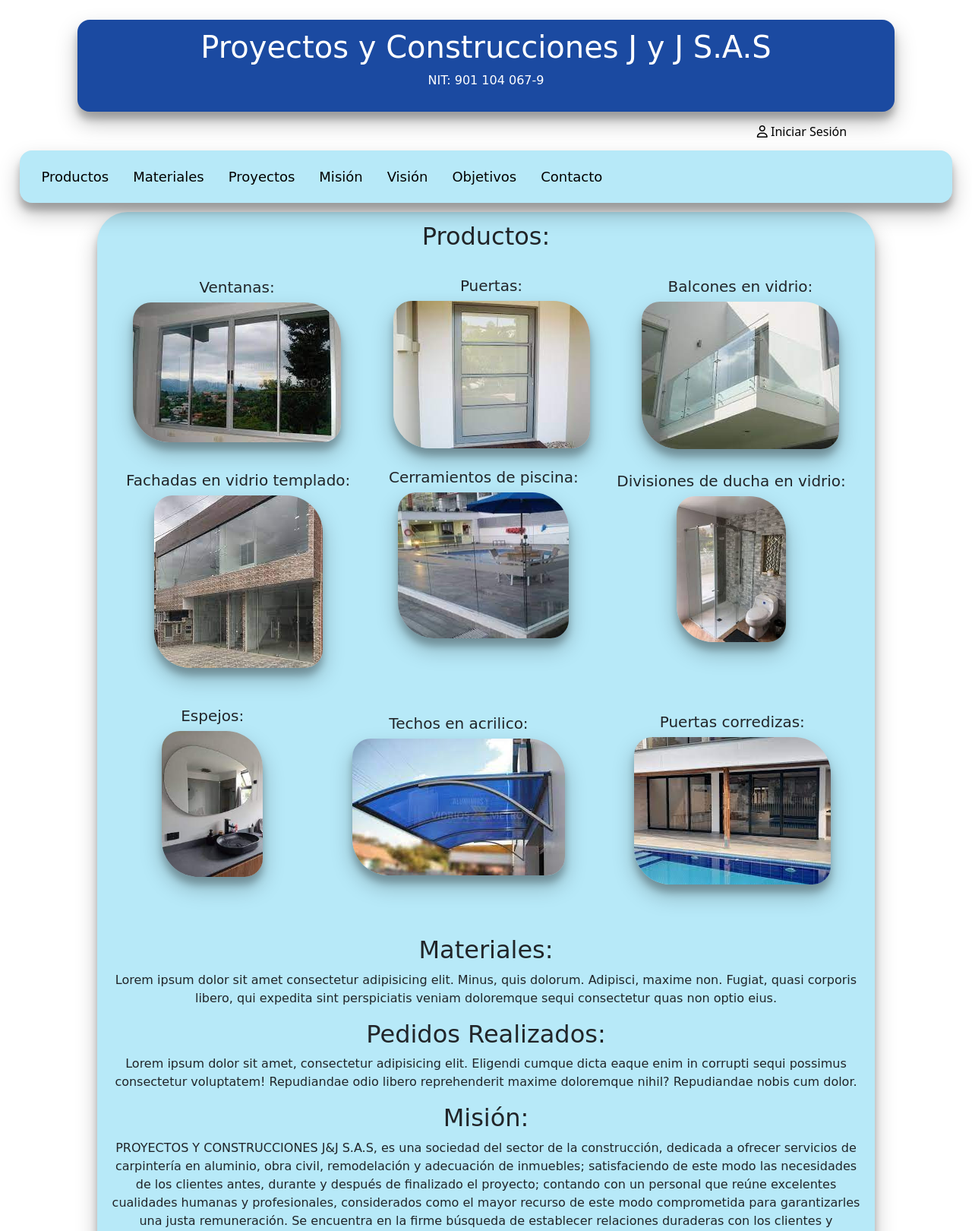
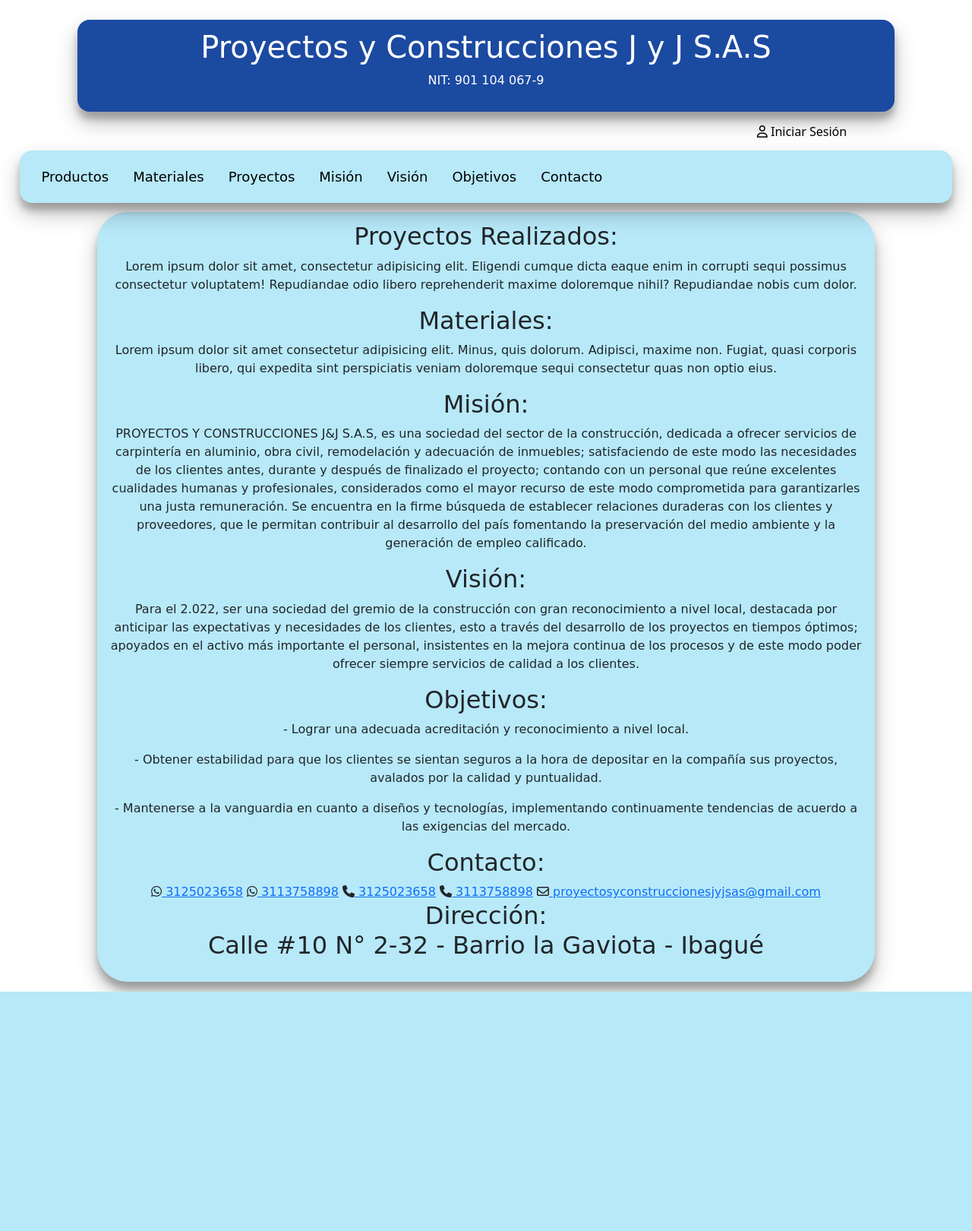
Before and after one commit to SebastianRubio1/Proyecto-Formativo, a Django app: page / in a window 1280 px wide. Shown: the top 1620 px of the page at 76% size. After the commit the page ends 1305 px from the top, so only its background shows below. Run offline with Django 4.2, Linux system fonts and the light colour scheme; some libraries are stand-ins or nearby versions; some web fonts are replaced.

Commit message:
version 1.12

```diff
--- a/api/static/css/main.css
+++ b/api/static/css/main.css
@@ -83,7 +83,8 @@
 }
 .productos{
     justify-content: space-around;
-    display: flex;
+
+
 }
 .text_productos{
     padding-top: 5%;
--- a/api/templates/index.html
+++ b/api/templates/index.html
@@ -19,62 +19,18 @@
             <li class="li"><a href="#mision">Misión</a></li>
             <li class="li"><a href="#vision">Visión</a></li>
             <li class="li"><a href="#objetivos">Objetivos</a></li>
-            <li class="li"><a href="#contacto">Contacto</a></li>
+            <l.i class="li"><a href="#contacto">Contacto</a></li>
         </ul>
     </nav>
     <main class="cuadro_principal">
-        <section id="productos" class="center">
-            <h2>Productos:</h2>
-            <div class="productos">
-                <div>
-                    <h5 class="text_productos">Ventanas: </h5>
-                    <img src="../static/css/images/Ventanas.jpeg" alt="" class="img_productos">
-                </div>
-                <div>
-                    <h5 class="text_productos">Puertas:</h5>
-                    <img src="../static/css/images/Puerta.jpeg" alt="" class="img_productos">
-                </div>
-                <div>
-                    <h5 class="text_productos">Balcones en vidrio:</h5>
-                    <img src="../static/css/images/Balcones en vidrio.jpeg" alt="" class="img_productos">
-                </div>
-            </div>
-            <div class="productos">
-                <div>
-                    <h5 class="text_productos">Fachadas en vidrio templado:</h5>
-                    <img src="../static/css/images//Fachdas.jpeg" alt=""  class="img_productos">
-                </div>
-                <div>
-                    <h5 class="text_productos">Cerramientos de piscina:</h5>
-                    <img src="../static/css/images/Cerramientos de piscina.jpeg" alt="" height="60%" width="90%" class="img_productos">
-                </div>
-                <div>
-                    <h5 class="text_productos">Divisiones de ducha en vidrio:</h5>
-                    <img src="../static/css/images/Divisiones de ducha.jpeg" alt="" height="60%" class="img_productos">
-                </div>
-            </div>
-            <div class="productos">
-                <div>
-                    <h5 class="text_productos">Espejos:</h5>
-                    <img src="../static/css/images/Espejos.jpeg" alt="" height="60%" class="img_productos">
-                </div>
-                <div>
-                    <h5 class="text_productos">Techos en acrilico:</h5>
-                    <img src="../static/css/images/Techos en acrilico.jpeg" alt="" class="img_productos">
-                </div>
-                <div>
-                    <h5 class="text_productos">Puertas corredizas:</h5>
-                    <img src="../static/css/images/Puertas corredizas.jpeg" alt="" class="img_productos">
-                </div>
-            </div>
+        <section id="proyectos" class="center">
+            <h2>Proyectos Realizados:</h2>
+            <p>Lorem ipsum dolor sit amet, consectetur adipisicing elit. Eligendi cumque dicta eaque enim in corrupti sequi possimus consectetur voluptatem! Repudiandae odio libero reprehenderit maxime doloremque nihil? Repudiandae nobis cum dolor.</p>
         </section>
         <section id="materiales" class="center">
             <h2>Materiales:</h2>
             <p>Lorem ipsum dolor sit amet consectetur adipisicing elit. Minus, quis dolorum. Adipisci, maxime non. Fugiat, quasi corporis libero, qui expedita sint perspiciatis veniam doloremque sequi consectetur quas non optio eius.</section>
-        <section id="proyectos" class="center">
-            <h2>Pedidos Realizados:</h2>
-            <p>Lorem ipsum dolor sit amet, consectetur adipisicing elit. Eligendi cumque dicta eaque enim in corrupti sequi possimus consectetur voluptatem! Repudiandae odio libero reprehenderit maxime doloremque nihil? Repudiandae nobis cum dolor.</p>
-        </section>
+
         <section id="mision" class="center">
             <h2>Misión:</h2>
             <p>PROYECTOS Y CONSTRUCCIONES J&J S.A.S, es una sociedad del sector de
```
